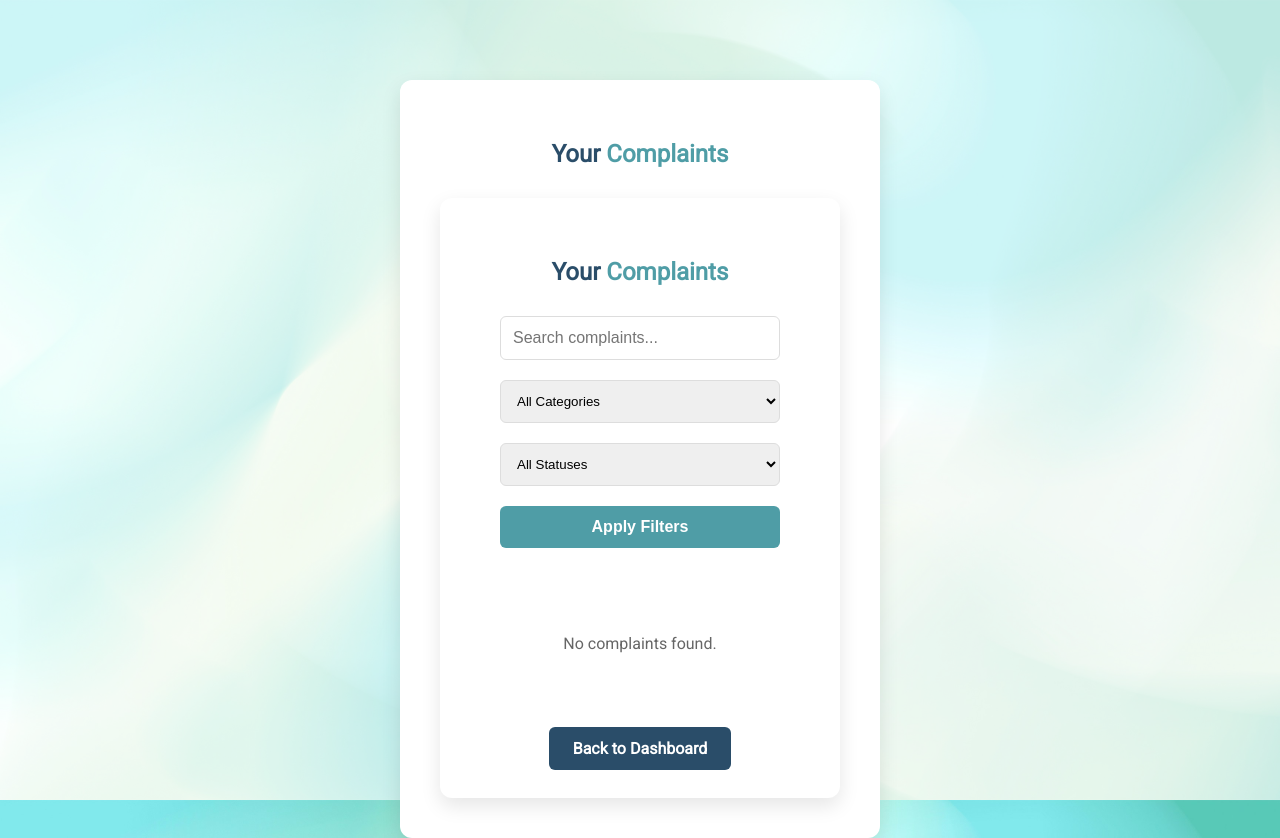
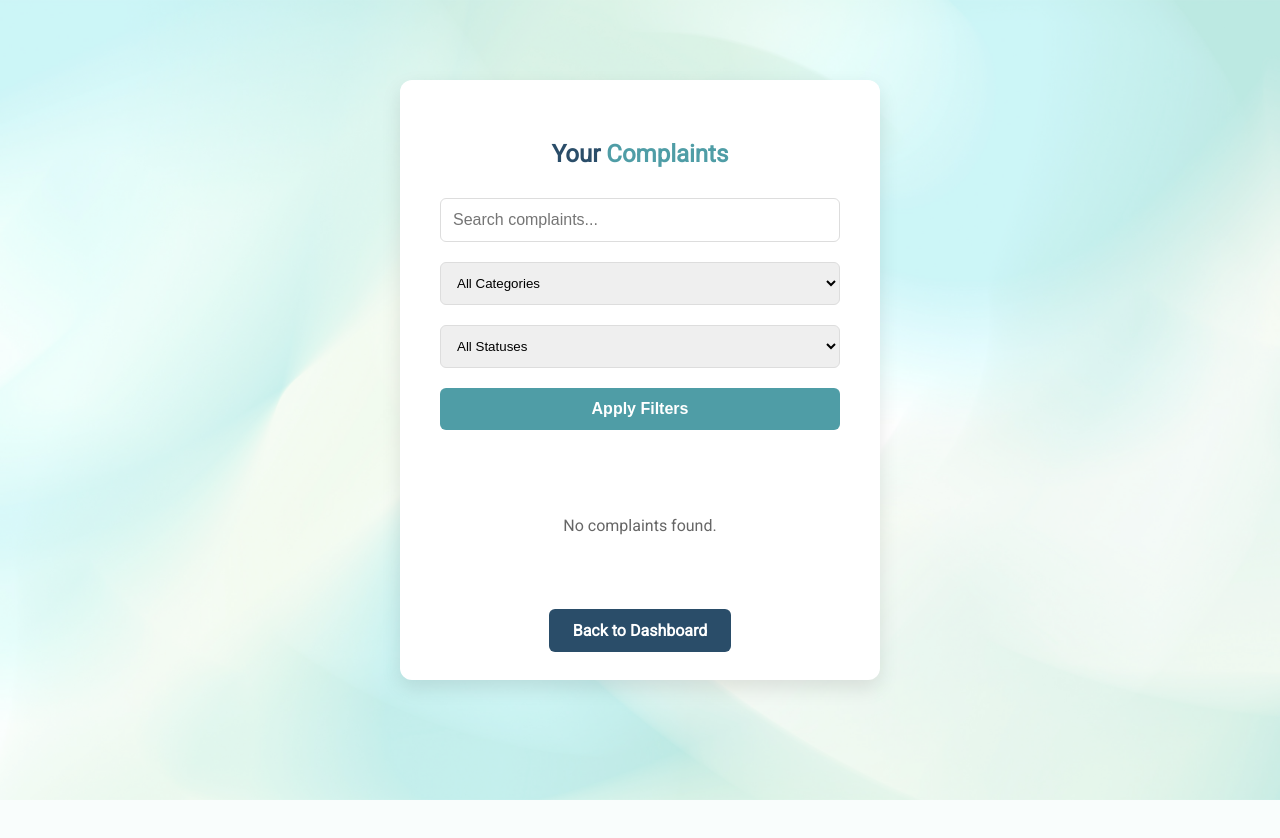
Before and after one commit to AishwaryaCG03/CampusCare, a Flask app: page /show_complaints in a window 1280 px wide. After the commit the page ends 800 px from the top, so only its background shows below. Run offline with Flask 3, Linux system fonts and the light colour scheme; a user stored in the database is signed in; data that the repository does not hold is empty.

Commit message:
updated register_complaint

```diff
--- a/templates/show_complaints.html
+++ b/templates/show_complaints.html
@@ -2,19 +2,16 @@
 <html lang="en">
 <head>
   <meta charset="UTF-8">
-  <title>Your Complaints</title>
+  <title>Your Complaints - CampusCare</title>
   <link rel="stylesheet" href="/static/style.css">
 </head>
 <body class="complaints-body">
-
-  <div class="login-container">
-    <h2>Your <span>Complaints</span></h2>
   {% extends "base.html" %}
   {% block title %}Your Complaints - CampusCare{% endblock %}
   {% block body_class %}complaints-body{% endblock %}
 
   {% block content %}
-<div class="container">
+  <div class="login-container">
     <h2>Your <span>Complaints</span></h2>
 
     <!-- Search and Filter Form -->
@@ -40,7 +37,7 @@
       <button type="submit" class="btn">Apply Filters</button>
     </form>
 
-  <!-- Complaints List -->
+    <!-- Unified Complaints List -->
     <div class="complaints-list">
       {% if complaints %}
         {% for complaint in complaints %}
@@ -75,28 +72,5 @@
     <a href="/dashboard" class="btn btn-secondary">Back to Dashboard</a>
   </div>
   {% endblock %}
-
-    {% if complaints_by_category %}
-      {% for category, complaints in complaints_by_category.items() %}
-        <h3 style="margin-top: 25px; color: #333;">{{ category }} Complaints</h3>
-        <ul style="text-align: left; padding-left: 0; list-style: none;">
-          {% for complaint in complaints %}
-            <li style="margin-bottom: 15px; padding: 15px; background-color: #f2f6fc; border-radius: 8px; border-left: 4px solid #4f9da6;">
-              {{ complaint }}
-            </li>
-          {% endfor %}
-          {% if complaints|length == 0 %}
-            <li>No complaints in this category.</li>
-          {% endif %}
-        </ul>
-      {% endfor %}
-    {% else %}
-      <p>No complaints found.</p>
-    {% endif %}
-
-    <br>
-    <a href="/dashboard" class="btn btn-secondary">Back to Dashboard</a>
-  </div>
-
 </body>
 </html>
```
Also changed, not shown: complaints.db, templates/register_complaint.html (line endings or trailing spaces). Lines whose indentation alone changed are shown as unchanged.
